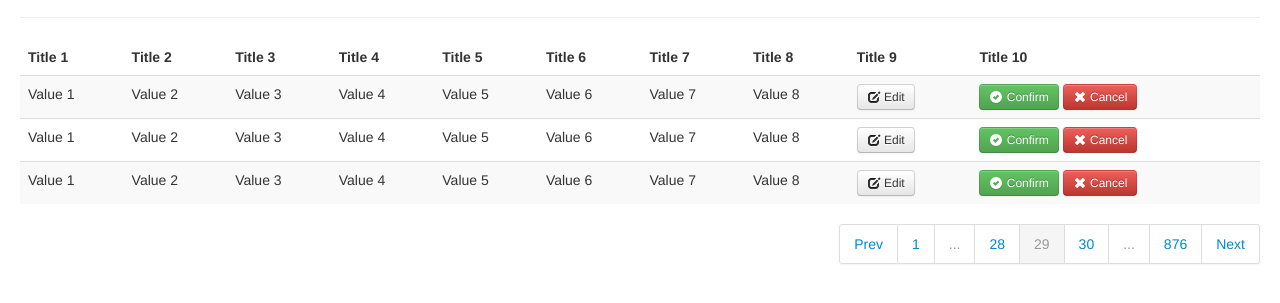
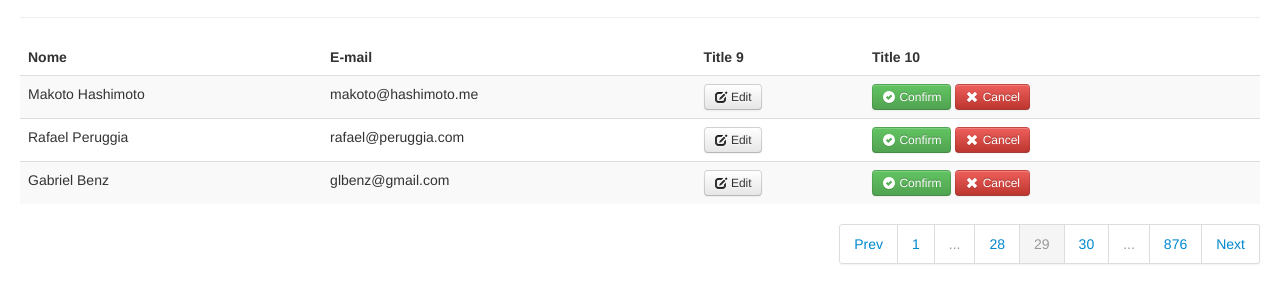
Before and after one commit to giran/smartable, a plain HTML site: page index.html in a window 1280 px wide. Shown: the part 365-668 px from the top of the page. Drawn offline with Linux system fonts and the light colour scheme.

Commit message:
alterando o index para usar o plugin

```diff
--- a/index.html
+++ b/index.html
@@ -3,6 +3,8 @@
 	<head>
 		<title>Smartable</title>
 		<script src="js/jquery-1.8.2.min.js"></script>
+		<script src="js/jquery.tmpl.min.js"></script>
+		<script src="js/jquery.smartable.js"></script>
 		<script src="js/bootstrap.min.js"></script>
 		<link href="css/bootstrap.min.css" rel="stylesheet">
 		<link href="css/smartable.css" rel="stylesheet">
@@ -36,72 +38,21 @@
 						</form>
 
 						<div>
-							<a href="#" class="btn btn-primary"><i class="icon-plus icon-white"></i> New</a>
-							<a href="#" class="btn"><i class="icon-refresh"></i> Refresh</a>
+							<a href="javaScript: void(0);" class="btn btn-primary" onclick="setNewData();"><i class="icon-plus icon-white"></i> New</a>
+							<a href="javaScript: void(0);" class="btn" onclick="$('table.table').smartable('refresh');"><i class="icon-refresh"></i> Refresh</a>
 							<hr />
 						</div>
 
 						<table class="table table-striped">
 							<thead>
 								<tr>
-									<th>Title 1</th>
-									<th>Title 2</th>
-									<th>Title 3</th>
-									<th>Title 4</th>
-									<th>Title 5</th>
-									<th>Title 6</th>
-									<th>Title 7</th>
-									<th>Title 8</th>
+									<th>Nome</th>
+									<th>E-mail</th>
 									<th class="btn-holder">Title 9</th>
 									<th class="btn-holder">Title 10</th>
 								</tr>
 							</thead>
 							<tbody>
-								<tr>
-									<td>Value 1</td>
-									<td>Value 2</td>
-									<td>Value 3</td>
-									<td>Value 4</td>
-									<td>Value 5</td>
-									<td>Value 6</td>
-									<td>Value 7</td>
-									<td>Value 8</td>
-									<td><a href="#" class="btn btn-small"><i class="icon-edit"></i> Edit</a></td>
-									<td>
-										<a class="btn btn-small btn-success" href="#"><i class="icon-ok-sign icon-white"></i> Confirm</a>
-										<a href="#" class="btn btn-small btn-danger"><i class="icon-remove icon-white"></i> Cancel</a>
-									</td>
-								</tr>
-								<tr>
-									<td>Value 1</td>
-									<td>Value 2</td>
-									<td>Value 3</td>
-									<td>Value 4</td>
-									<td>Value 5</td>
-									<td>Value 6</td>
-									<td>Value 7</td>
-									<td>Value 8</td>
-									<td><a href="#" class="btn btn-small"><i class="icon-edit"></i> Edit</a></td>
-									<td>
-										<a class="btn btn-small btn-success" href="#"><i class="icon-ok-sign icon-white"></i> Confirm</a>
-										<a href="#" class="btn btn-small btn-danger"><i class="icon-remove icon-white"></i> Cancel</a>
-									</td>
-								</tr>
-								<tr>
-									<td>Value 1</td>
-									<td>Value 2</td>
-									<td>Value 3</td>
-									<td>Value 4</td>
-									<td>Value 5</td>
-									<td>Value 6</td>
-									<td>Value 7</td>
-									<td>Value 8</td>
-									<td><a href="#" class="btn btn-small"><i class="icon-edit"></i> Edit</a></td>
-									<td>
-										<a class="btn btn-small btn-success" href="#"><i class="icon-ok-sign icon-white"></i> Confirm</a>
-										<a href="#" class="btn btn-small btn-danger"><i class="icon-remove icon-white"></i> Cancel</a>
-									</td>
-								</tr>
 							</tbody>
 						</table>
 
@@ -125,3 +76,27 @@
 		</div>
 	</body>
 </html>
+
+<script id="tmplLista" type="text/x-jquery-tmpl">
+	<tr>
+		<td>{{= nome}}</td>
+		<td>{{= email}}</td>
+		<td><a href="#" class="btn btn-small"><i class="icon-edit"></i> Edit</a></td>
+		<td>
+			<a class="btn btn-small btn-success" href="#"><i class="icon-ok-sign icon-white"></i> Confirm</a>
+			<a href="#" class="btn btn-small btn-danger"><i class="icon-remove icon-white"></i> Cancel</a>
+		</td>
+	</tr>
+</script>
+
+<script type="text/javascript">
+	function setNewData() {
+		var list = [
+			{"nome" : "Makoto 2", "email" : "makoto.vix@gmail.com"},
+			{"nome" : "Peruca 2", "email" : "peruca@gmail.com"}
+		];
+		$('table.table').smartable("setData", list);
+	}
+
+	$('table.table').smartable({url: "dados.json", template: "#tmplLista"});
+</script>
```
